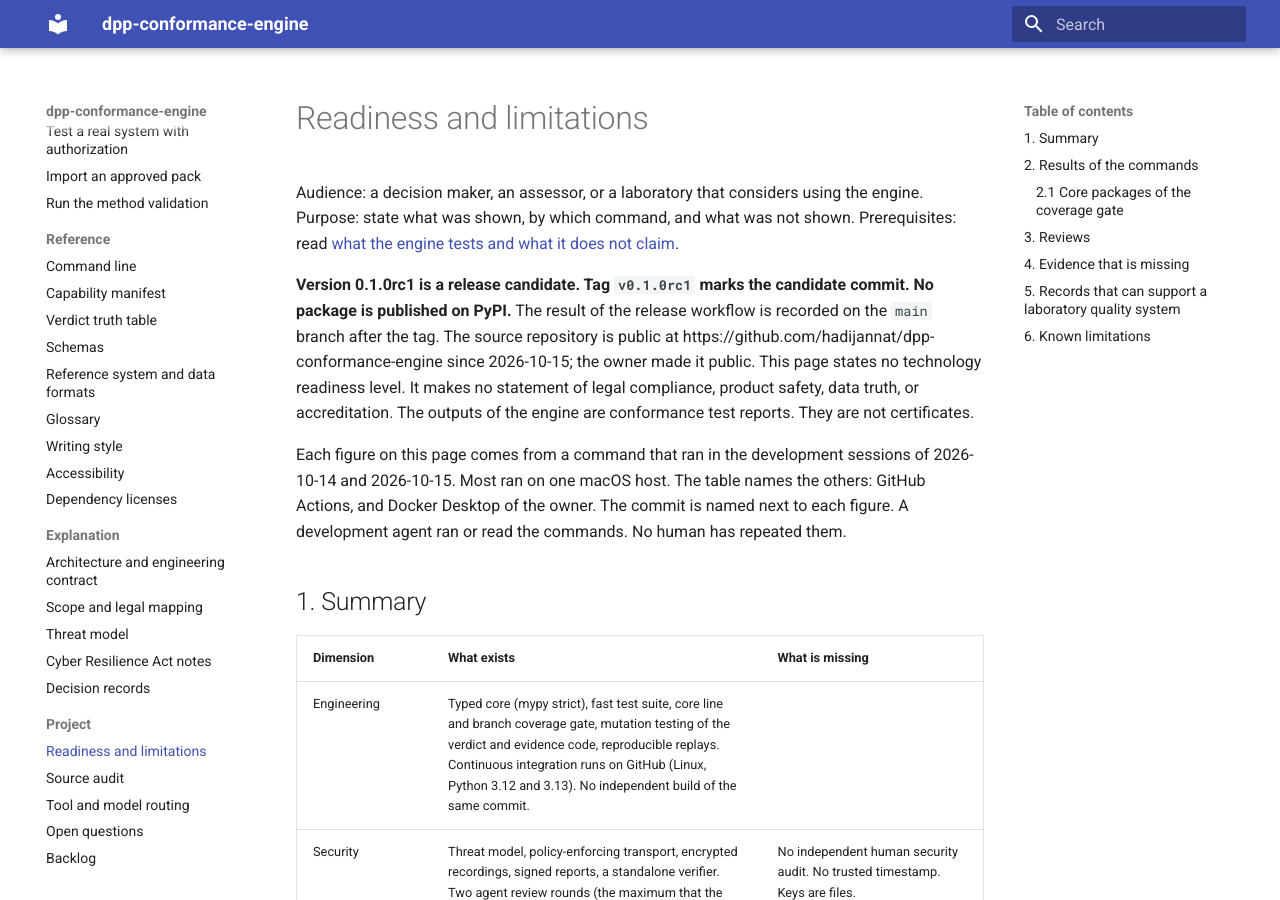
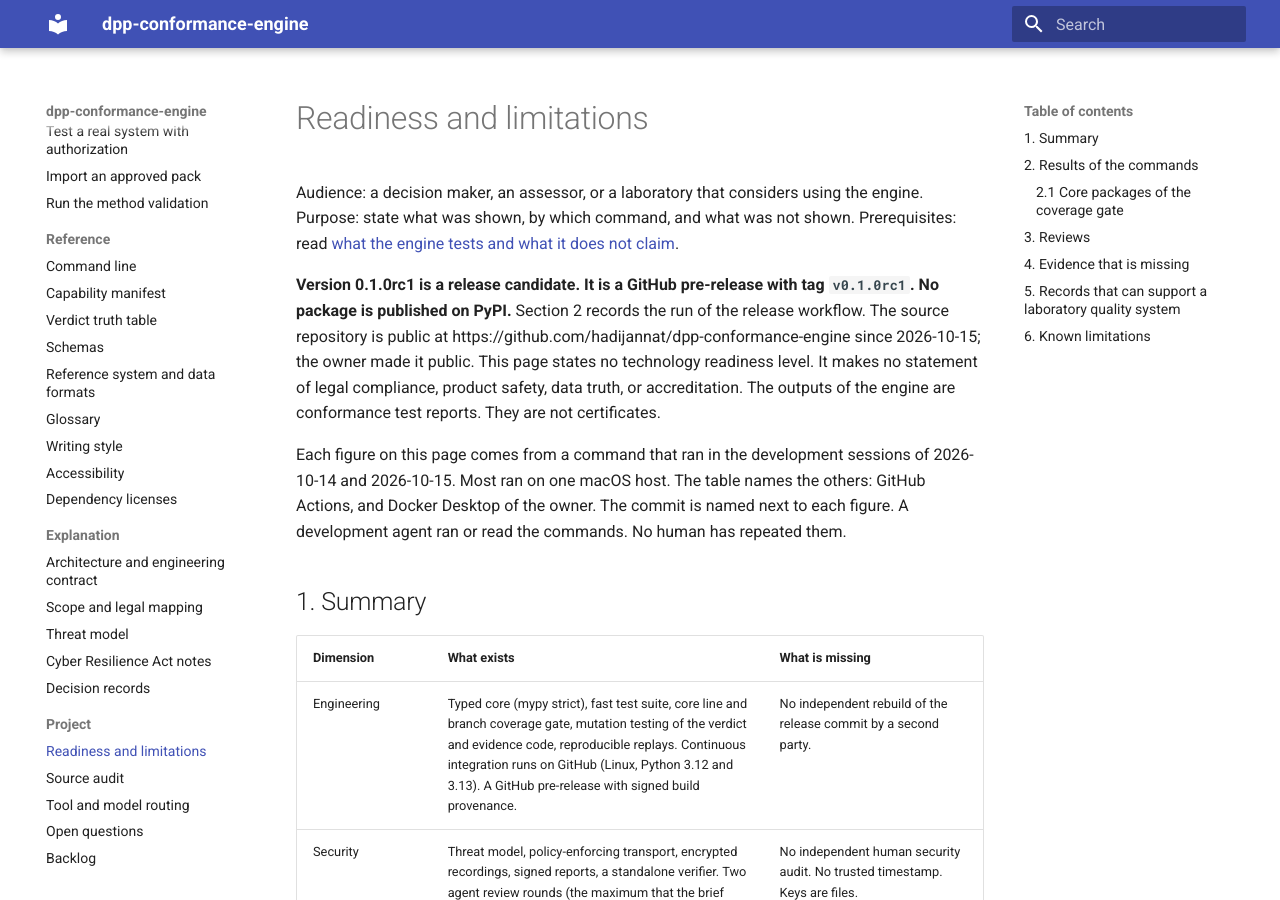
Before and after one commit to hadijannat/dpp-conformance-engine, an MkDocs documentation site: the page built from docs/readiness.md, in a window 1280 px wide and 900 px high. Built offline with MkDocs 1.6.1 and Material for MkDocs 9.7.7, drawn with Linux system fonts in a browser that asks for light colours; the version menu is left out; some of the changed text lies outside the part shown.

Commit message:
docs(release): record the release run and the pre-release of 0.1.0rc1
Release workflow run 38722322047 on tag v0.1.0rc1: all jobs passed.
gh attestation verify passed for the wheel, the sdist, the SBOM, and the image.
Also restores the cell separator of the Engineering row that commit 6573e4c dropped.

Co-Authored-By: Claude Opus 5.5 <noreply@anthropic.com>

```diff
--- a/docs/readiness.md
+++ b/docs/readiness.md
@@ -4,8 +4,8 @@ Audience: a decision maker, an assessor, or a laboratory that considers using th
 Purpose: state what was shown, by which command, and what was not shown.
 Prerequisites: read [what the engine tests and what it does not claim](explanation/scope-and-legal-mapping.md).
 
-**Version 0.1.0rc1 is a release candidate. Tag `v0.1.0rc1` marks the candidate commit. No package is published on PyPI.**
-The result of the release workflow is recorded on the `main` branch after the tag.
+**Version 0.1.0rc1 is a release candidate. It is a GitHub pre-release with tag `v0.1.0rc1`. No package is published on PyPI.**
+Section 2 records the run of the release workflow.
 The source repository is public at https://github.com/hadijannat/dpp-conformance-engine since
 2026-10-15; the owner made it public.
 This page states no technology readiness level. It makes no statement of legal compliance,
@@ -21,7 +21,7 @@ agent ran or read the commands. No human has repeated them.
 
 | Dimension | What exists | What is missing |
 | --- | --- | --- |
-| Engineering | Typed core (mypy strict), fast test suite, core line and branch coverage gate, mutation testing of the verdict and evidence code, reproducible replays. Continuous integration runs on GitHub (Linux, Python 3.12 and 3.13). No independent build of the same commit. |
+| Engineering | Typed core (mypy strict), fast test suite, core line and branch coverage gate, mutation testing of the verdict and evidence code, reproducible replays. Continuous integration runs on GitHub (Linux, Python 3.12 and 3.13). A GitHub pre-release with signed build provenance. | No independent rebuild of the release commit by a second party. |
 | Security | Threat model, policy-enforcing transport, encrypted recordings, signed reports, a standalone verifier. Two agent review rounds (the maximum that the brief permits); every finding is fixed or recorded. | No independent human security audit. No trusted timestamp. Keys are files. |
 | Interoperability | JSON Schemas for every contract. Checks for carrier, identifier, API contract, data, access, integrity, persistence, registry, and AAS. | No test against a real DPP system or a second implementation. The optional AAS test engine was not run. |
 | Legal mapping | A source catalogue with 128 records. 36 draft interpretations of Regulation (EU) 2023/1542. 8 placeholders for EN standards. | No interpretation is approved. No human reviewer has read the drafts. No EN, ISO, IEC, or DIN text is in the repository, by design. |
@@ -50,6 +50,7 @@ agent ran or read the commands. No human has repeated them.
 | GitHub Actions `scorecard` (run 38709214957, public repository) | The analysis runs and publishes. These checks were below the maximum. Code review 0: no reviewed changesets. Branch protection 0: added later. SAST 0: CodeQL is added after this run. Best-practices badge 0. Fuzzing 0: the Hypothesis property tests are not counted. Maintained 0: the repository is new. Security policy 4: private reporting is added later. Pinned dependencies 8: the base image has a tag, not a digest (BL-005). | `9c7b2b0` |
 | Repository settings (2026-10-15, with the approval of the owner) | Private vulnerability reporting is enabled; `SECURITY.md` points to it. Branch `main` is protected: the checks of `ci` and `codeql` must pass before a merge, and force pushes and deletion are blocked. Reviews are not required, because there is one maintainer. | none |
 | GitHub Actions `codeql` (Python, security-extended queries) | 0 open alerts. The first analysis found two. A TLS context did not state its minimum version (high). The reference server built a header value from the request path (medium). Both are fixed. | `2c0c6ab` |
+| GitHub Actions `release` (run 38722322047, tag `v0.1.0rc1`, 2026-10-15) | All three jobs passed on the first run. They built the sdist, the wheel, and the SBOM, and signed build provenance for the packages and the image. The image is `ghcr.io/hadijannat/dpp-conformance-engine:v0.1.0rc1` with digest `sha256:09055b7e140659ec37ce05491c9bda8fc66549018901813d4a5a58596502b3ce`. The package page shows it as public. `gh attestation verify` passed for the wheel, the sdist, the SBOM, and the image. Each attestation is SLSA provenance v1 for tag `v0.1.0rc1`, commit `6573e4c`, and `release.yml`. The wheel of the run installs alone in a new environment. There, `dppce --version` gives `0.1.0rc1` and the catalogue lints with 0 errors. The three files are assets of the GitHub pre-release, with the same SHA-256 values. | `6573e4c` |
 | GitHub Actions `ci` (run 38708494167, Linux) | Fast gates on Python 3.12 and 3.13 pass: format, lint, types, schema sync, and catalogue lint. 1270 tests passed with no network except loopback. Core coverage is 98 percent. Core without optional extras: 1236 passed. Method validation job: 63 passed. Its record shows 60/60 faults, 0/39 false positives, 8/8 boundary cases, 12/12 evidence faults, and 15/15 replays. The first two runs failed on defects of the workflow and of the transport on Linux; both are fixed. | `4c2928e` |
 
 A check that is not in this table was not run in this session. A manual accessibility review is
@@ -92,10 +93,9 @@ These items block a claim that the engine is ready for use on a real system:
 2. A test run against a real DPP system, with a signed authorization of its owner. No real
    system was contacted.
 3. An independent human security audit.
-4. A run of the release workflow.
-5. An accessibility review of the HTML report by a person, with a screen reader.
-6. A sign-off on each commit under the DCO by the copyright holder (OQ-018).
-7. A trusted timestamp on a report (BL-004), and a key management service.
+4. An accessibility review of the HTML report by a person, with a screen reader.
+5. A sign-off on each commit under the DCO by the copyright holder (OQ-018).
+6. A trusted timestamp on a report (BL-004), and a key management service.
 
 ## 5. Records that can support a laboratory quality system
 
```
Also changed, not shown: TASKS.md (+3 -2 lines), 2 other files.
